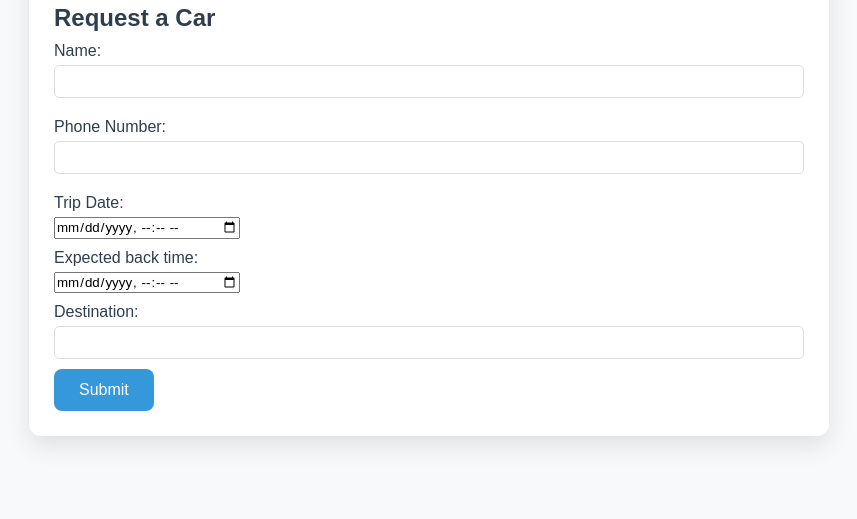
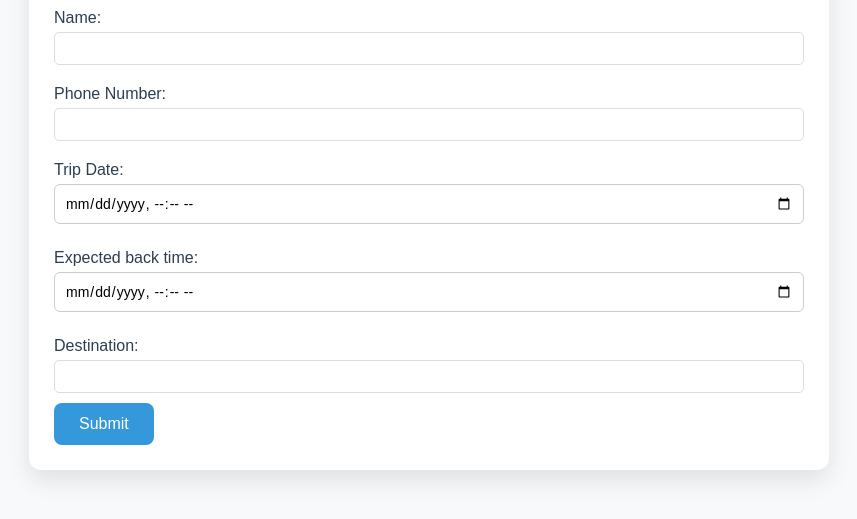
Before and after one commit to Mostafaghareeb/car-requests, a plain HTML site: page index.html in a window 1280 px wide. Both pictures are taken after a click on the button "Request Car". Shown: the part 257-776 px from the top of the page, without its empty margins (211-1068 px from the left). Drawn offline with Linux system fonts and the light colour scheme.

Commit message:
Add files via upload

```diff
--- a/css/style.css
+++ b/css/style.css
@@ -65,6 +65,24 @@ button:hover {
     transition: opacity 0.5s, transform 0.5s;
 }
 
+
+
+.custom-datetime {
+    width: 100%;
+    padding: 10px;
+    margin-bottom: 15px;
+    border: 1px solid #ccc;
+    border-radius: 6px;
+    outline-color: #2980b9;
+    font-size: 14px;
+}
+
+
+.custom-datetime:focus {
+    border-color: #2980b9;
+    box-shadow: 0 0 5px rgba(41, 128, 185, 0.5);
+}
+
 label {
     display: block;
     margin: 10px 0 5px;
--- a/index.html
+++ b/index.html
@@ -25,9 +25,10 @@
                 <label for="phone">Phone Number:</label>
                 <input type="text" id="phone" required>
                 <label for="date">Trip Date:</label>
-                <input type="datetime-local" id="date" required>
-                <label for="date">Expected back time:</label>
-                <input type="datetime-local" id="date" required>
+                <input type="datetime-local" id="date" class="custom-datetime" required>
+                <label for="expected-back-time">Expected back time:</label>
+                <input type="datetime-local" id="expected-back-time" class="custom-datetime" required>
+
                 <label for="destination">Destination:</label>
                 <input type="text" id="destination" required>
                 <button type="submit">Submit</button>
```
